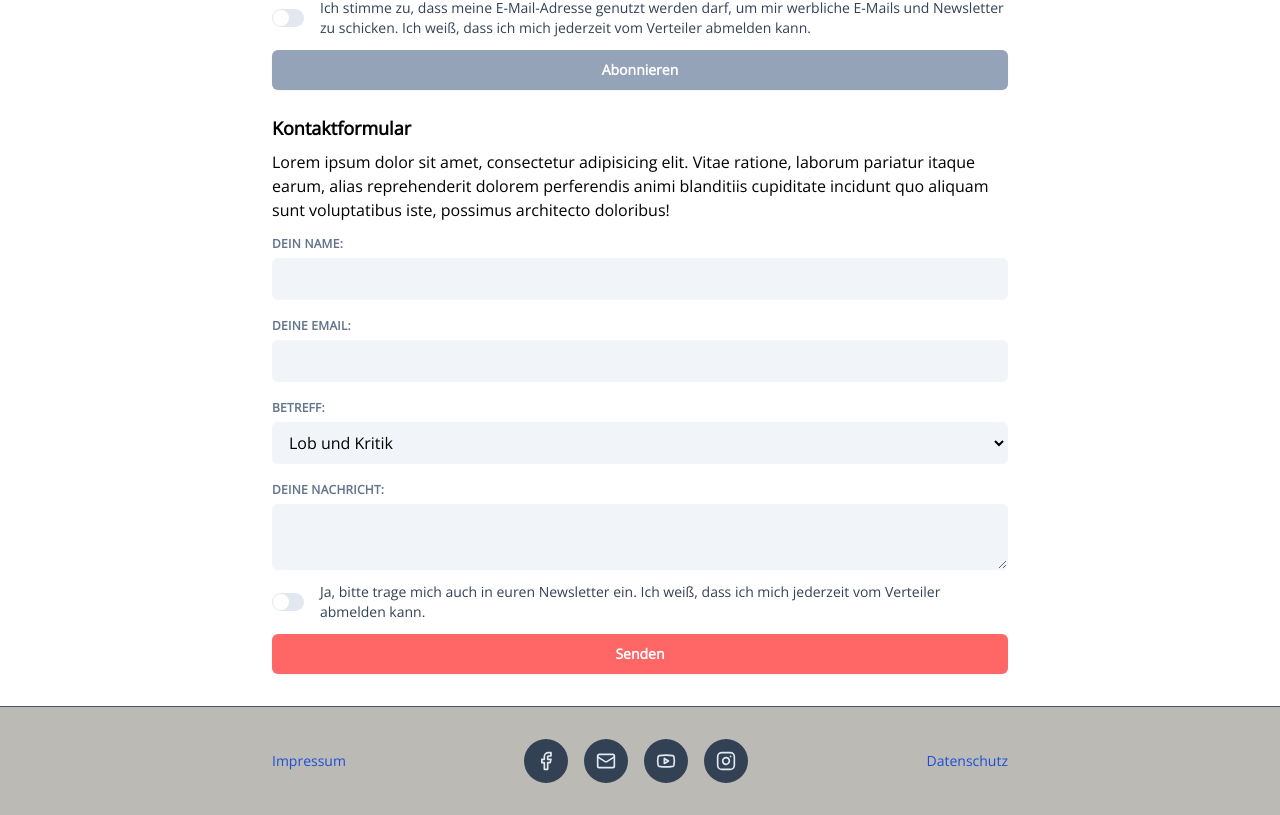
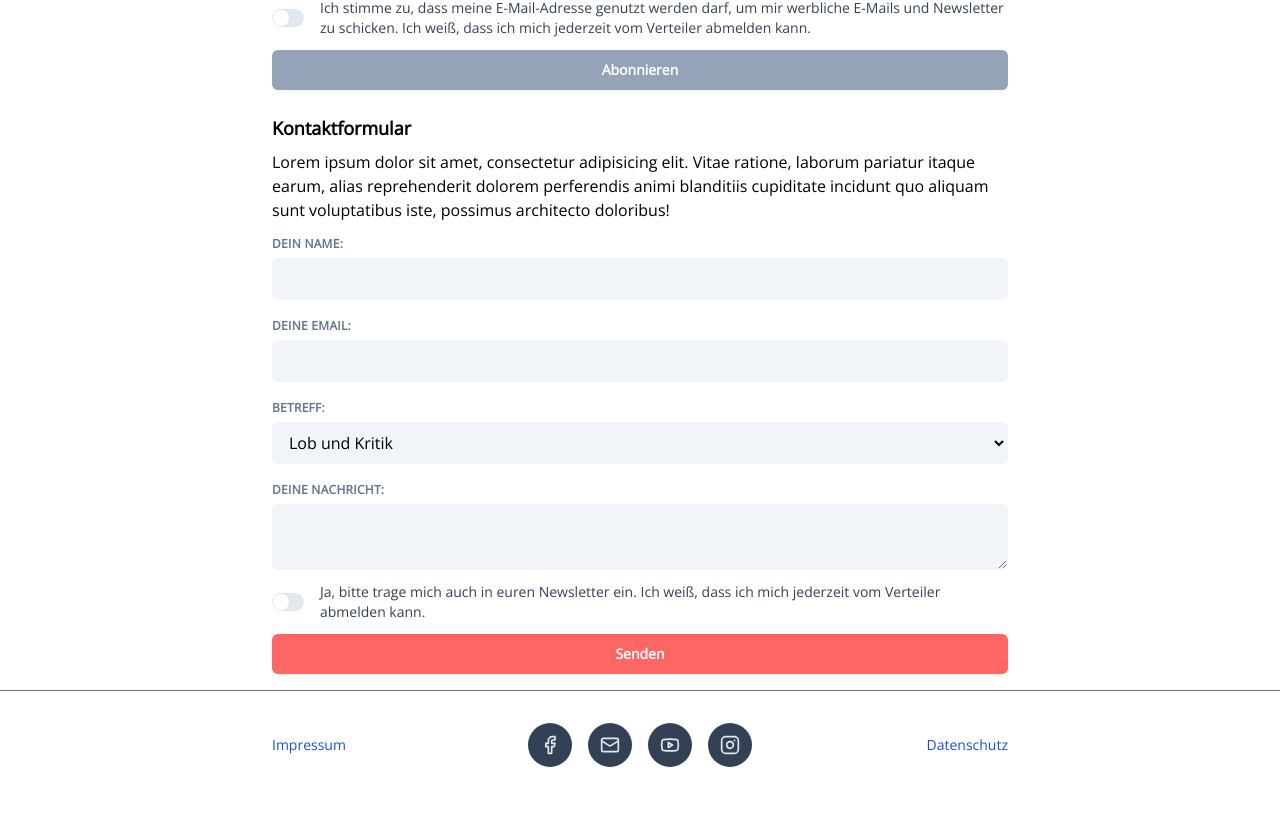
Before and after one commit to martinst01/popchor-koeln, a SvelteKit app: page / in a window 1280 px wide. Shown: the part 1696-2511 px from the top of the page. Built offline with nearby package versions, Linux system fonts and the light colour scheme.

Commit message:
feat: improve footer

```diff
--- a/src/routes/+layout.svelte
+++ b/src/routes/+layout.svelte
@@ -24,9 +24,9 @@
 
 <slot />
 
-<footer class="mt-4 border-t border-slate-600 bg-[#BBBAB5] py-8">
+<footer class="border-t border-slate-500 py-8">
     <div class="container mx-auto flex items-center justify-between px-4">
-        <a class="focus:text-blue-90 text-sm text-blue-700 hover:text-blue-900" href="/impressum">Impressum</a>
+        <a class="flex-1 text-sm text-blue-700 hover:text-blue-900 focus:text-blue-900" href="/impressum">Impressum</a>
 
         <div class="flex gap-2 sm:gap-4">
             <SocialLink link="https://www.facebook.com/dacchord/" icon={Facebook} />
@@ -35,6 +35,8 @@
             <SocialLink link="https://www.instagram.com/dacchord/" icon={Instagram} />
         </div>
 
-        <a class="text-sm text-blue-700 hover:text-blue-900 focus:text-blue-900" href="/datenschutz">Datenschutz</a>
+        <a class="flex-1 text-right text-sm text-blue-700 hover:text-blue-900 focus:text-blue-900" href="/datenschutz"
+            >Datenschutz</a
+        >
     </div>
 </footer>
--- a/src/routes/SocialLink.svelte
+++ b/src/routes/SocialLink.svelte
@@ -4,7 +4,7 @@
 </script>
 
 <a
-    class="block rounded-full bg-slate-700 p-2 text-slate-200 focus-within:outline-offset-2 sm:p-3"
+    class="block rounded-full bg-slate-700 p-2 text-slate-200 focus-within:outline-offset-2 hover:bg-slate-500 active:bg-slate-500 sm:p-3"
     href={link}
     target="_blank"
     rel="noopener noreferrer"
```
